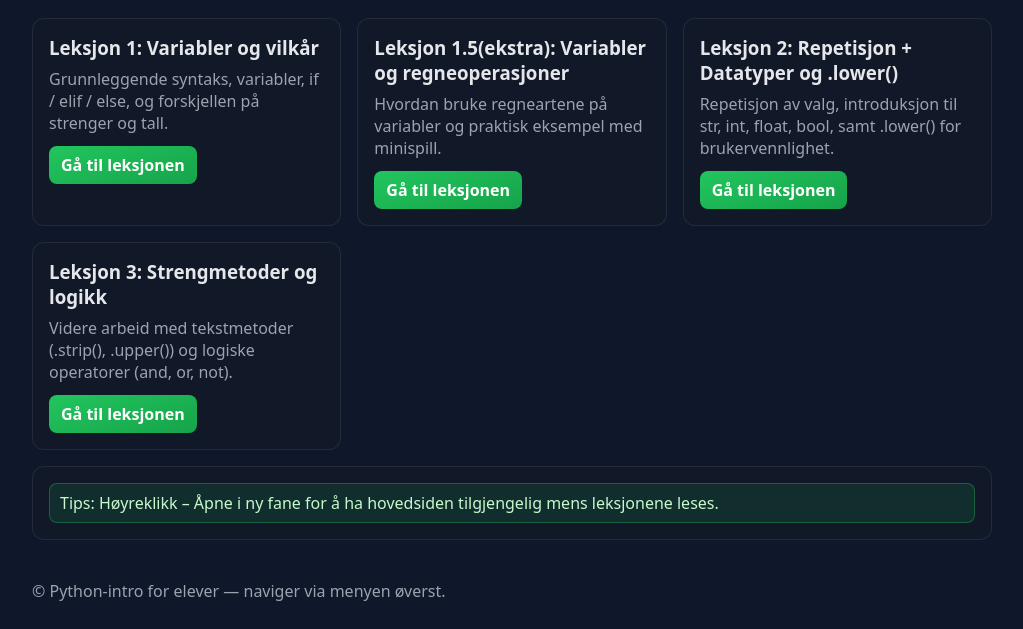
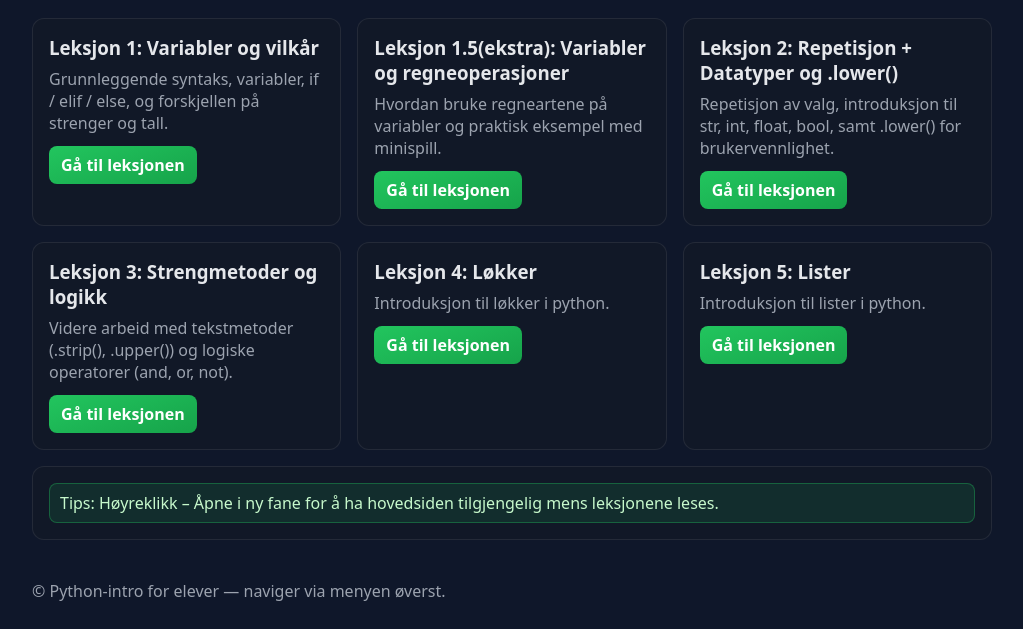
Before and after one commit to iver120/programmering-python-intro, a plain HTML site: page index.html in a window 1280 px wide. Shown: the part 171-800 px from the top of the page, without its empty margins (128-1151 px from the left). Drawn offline with Linux system fonts and the light colour scheme.

Commit message:
Update index.html

```diff
--- a/index.html
+++ b/index.html
@@ -71,6 +71,18 @@
         <p>Videre arbeid med tekstmetoder (.strip(), .upper()) og logiske operatorer (and, or, not).</p>
         <a href="kommende_strengmetoder_logikk.html">Gå til leksjonen</a>
       </article>
+
+      <article class="card">
+        <h3>Leksjon 4: Løkker</h3>
+        <p>Introduksjon til løkker i python.</p>
+        <a href="intro_til_lokker.html">Gå til leksjonen</a>
+      </article>
+
+      <article class="card">
+        <h3>Leksjon 5: Lister</h3>
+        <p>Introduksjon til lister i python.</p>
+        <a href="lister_og_operasjoner.html">Gå til leksjonen</a>
+      </article>
     </section>
 
     <section class="card" style="margin-top:16px;">
```
